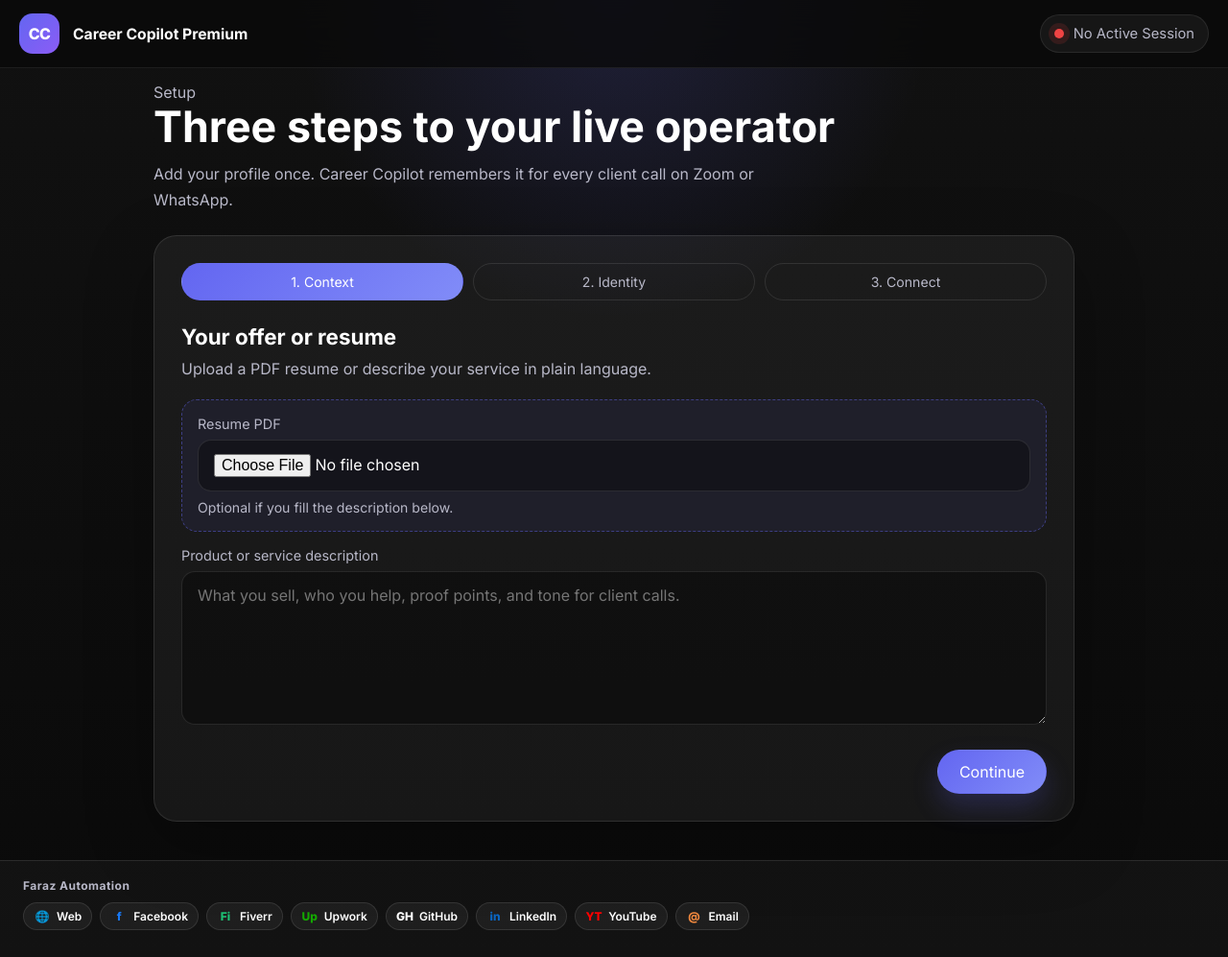
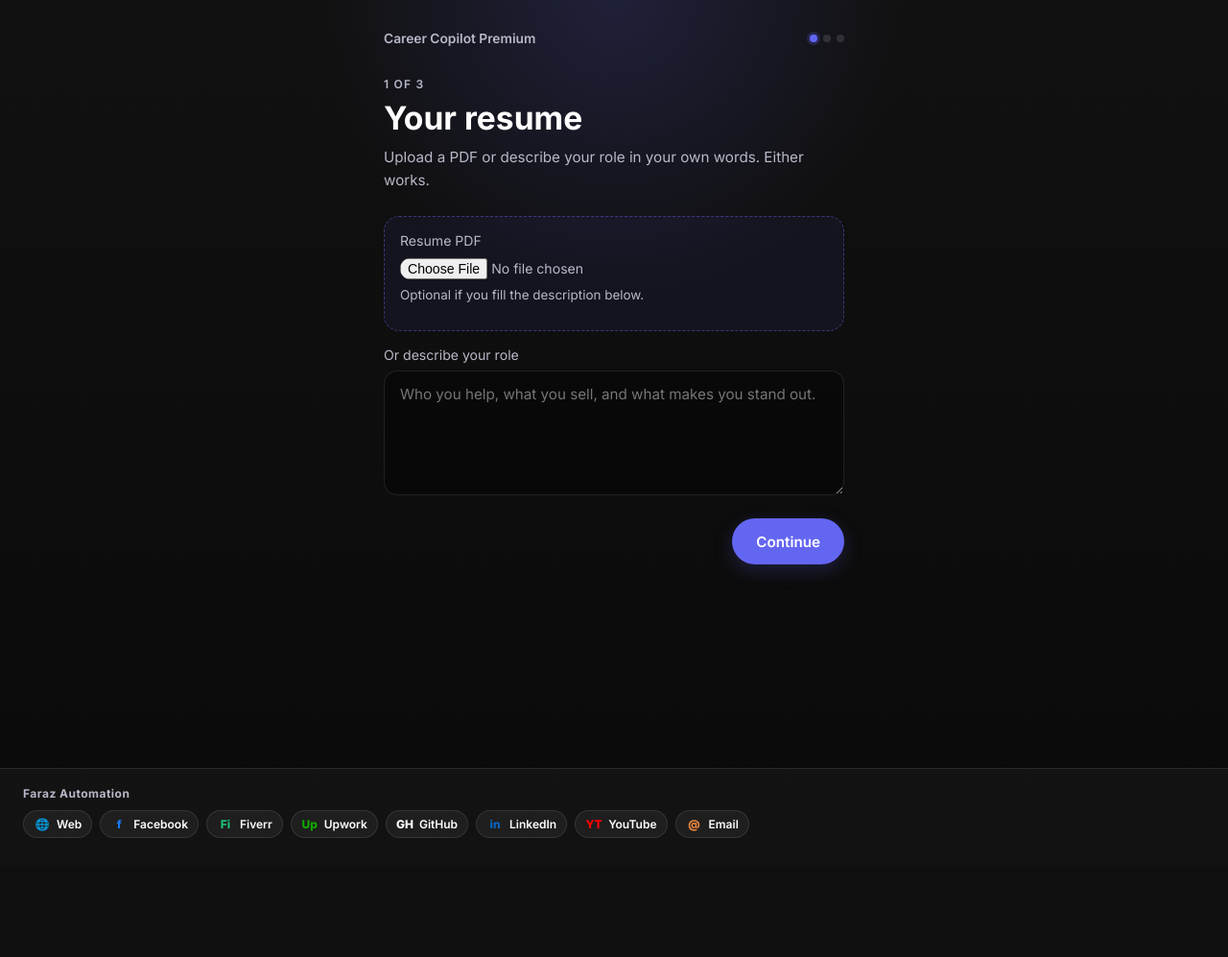
Before and after one commit to farazgoal-boop/career_copilot_premium, a Flask app: page /onboarding in a window 1280 px wide. Shown: the whole page at 96% size. After the commit the page ends 873 px from the top, so only its background shows below. Run offline with Flask 3, Linux system fonts and the light colour scheme.

Commit message:
redesign: setup wizard screen
Replace the wide 2-column card layout with a focused narrow single-column
wizard (max 480px). Large step heading + short subtitle per step. Three-dot
progress indicator replaces text step pills; JS still toggles .active and
.complete on the dot elements via data-step-pill attributes. Removed the
marketing hero section. Success step goes to home (/) instead of #command-deck.

All form field names and IDs unchanged. All JS logic identical.
onboarding.css no longer loaded (styles replaced by inline block).
error-banner class retained alongside ob-error so the JS error-extraction
fallback path still finds the server's message in raw HTML responses.

Co-Authored-By: Claude Sonnet 4.6 <noreply@anthropic.com>

```diff
--- a/web_app/templates/onboarding.html
+++ b/web_app/templates/onboarding.html
@@ -1,90 +1,312 @@
 {% extends "base.html" %}
 
-{% block title %}Career Copilot Premium Onboarding{% endblock %}
+{% block title %}Setup – Career Copilot Premium{% endblock %}
+
+{% block header %}{% endblock %}
 
 {% block body_class %}onboarding-view{% endblock %}
 
 {% block extra_head %}
-  <link rel="stylesheet" href="{{ url_for('static', filename='css/onboarding.css') }}">
+<style>
+  *, *::before, *::after { box-sizing: border-box; }
+
+  body.onboarding-view .premium-main { padding: 0; }
+
+  /* ── Shell ── */
+  .ob-shell {
+    width: min(480px, calc(100% - 48px));
+    margin: 0 auto;
+    padding: 32px 0 64px;
+    display: flex;
+    flex-direction: column;
+    gap: 32px;
+    min-height: 100vh;
+  }
+
+  /* ── Top bar ── */
+  .ob-topbar {
+    display: flex;
+    align-items: center;
+    justify-content: space-between;
+  }
+
+  .ob-brand {
+    font-size: 0.86rem;
+    font-weight: 600;
+    color: var(--premium-muted);
+  }
+
+  .ob-progress {
+    display: flex;
+    gap: 6px;
+    align-items: center;
+  }
+
+  /* data-step-pill elements — JS toggles .active and .complete on these */
+  .ob-dot {
+    width: 8px;
+    height: 8px;
+    border-radius: 50%;
+    background: rgba(255, 255, 255, 0.12);
+    transition: background 240ms, box-shadow 240ms;
+  }
+
+  .ob-dot.active {
+    background: var(--premium-accent);
+    box-shadow: 0 0 0 3px rgba(99, 102, 241, 0.22);
+  }
+
+  .ob-dot.complete {
+    background: rgba(99, 102, 241, 0.45);
+  }
+
+  /* ── Steps — JS needs .step / .step.active for show/hide ── */
+  .ob-step { display: none; }
+
+  .ob-step.active {
+    display: block;
+    animation: ob-rise 200ms ease;
+  }
+
+  @keyframes ob-rise {
+    from { opacity: 0; transform: translateY(6px); }
+    to   { opacity: 1; transform: translateY(0); }
+  }
+
+  /* ── Step header ── */
+  .ob-step-num {
+    font-size: 0.75rem;
+    font-weight: 600;
+    text-transform: uppercase;
+    letter-spacing: 0.1em;
+    color: var(--premium-muted);
+    margin: 0 0 10px;
+  }
+
+  .ob-step-title {
+    font-size: clamp(1.6rem, 4vw, 2.1rem);
+    font-weight: 700;
+    line-height: 1.1;
+    margin: 0 0 10px;
+  }
+
+  .ob-step-sub {
+    color: var(--premium-muted);
+    line-height: 1.6;
+    margin: 0 0 24px;
+    font-size: 0.95rem;
+  }
+
+  /* ── Form fields ── */
+  .ob-fields {
+    display: flex;
+    flex-direction: column;
+    gap: 16px;
+    margin-bottom: 24px;
+  }
+
+  .ob-fields label {
+    display: block;
+  }
+
+  .ob-fields label span {
+    display: block;
+    margin-bottom: 8px;
+    font-size: 0.88rem;
+    color: var(--premium-muted);
+  }
+
+  .ob-fields input,
+  .ob-fields textarea {
+    width: 100%;
+    padding: 14px 16px;
+    border-radius: 14px;
+    border: 1px solid var(--premium-line);
+    background: rgba(0, 0, 0, 0.35);
+    color: var(--premium-text);
+    font: inherit;
+    font-size: 0.95rem;
+    outline: none;
+    display: block;
+  }
+
+  .ob-fields input:focus,
+  .ob-fields textarea:focus {
+    border-color: rgba(99, 102, 241, 0.5);
+  }
+
+  .ob-fields textarea {
+    min-height: 130px;
+    resize: vertical;
+  }
+
+  .ob-fields .upload-label {
+    display: block;
+    padding: 16px;
+    border-radius: 16px;
+    border: 1px dashed rgba(99, 102, 241, 0.45);
+    background: rgba(99, 102, 241, 0.07);
+    cursor: pointer;
+  }
+
+  .ob-fields .upload-label input[type="file"] {
+    margin-top: 10px;
+    border: 0;
+    background: transparent;
+    padding: 0;
+    font-size: 0.88rem;
+    color: var(--premium-muted);
+  }
+
+  .ob-note {
+    margin-top: 8px;
+    font-size: 0.84rem;
+    color: var(--premium-muted);
+  }
+
+  /* ── Error banner ── */
+  .ob-error {
+    padding: 12px 14px;
+    border-radius: 12px;
+    border: 1px solid rgba(239, 68, 68, 0.35);
+    background: rgba(239, 68, 68, 0.1);
+    color: var(--premium-danger);
+    font-size: 0.92rem;
+  }
+
+  /* ── Buttons ── */
+  .ob-actions {
+    display: flex;
+    gap: 10px;
+    justify-content: flex-end;
+  }
+
+  .ob-actions--split {
+    justify-content: space-between;
+  }
+
+  .ob-btn {
+    display: inline-flex;
+    align-items: center;
+    justify-content: center;
+    min-height: 48px;
+    padding: 0 24px;
+    border-radius: 999px;
+    border: 1px solid transparent;
+    text-decoration: none;
+    font: inherit;
+    font-size: 0.95rem;
+    font-weight: 600;
+    cursor: pointer;
+    white-space: nowrap;
+  }
+
+  .ob-btn--primary {
+    background: var(--premium-accent);
+    color: #fff;
+    box-shadow: 0 6px 20px rgba(99, 102, 241, 0.22);
+    background-image: none;
+  }
+
+  .ob-btn--primary:hover { background: #5254d1; background-image: none; }
+  .ob-btn--primary:disabled { opacity: 0.6; cursor: wait; box-shadow: none; }
+
+  .ob-btn--secondary {
+    border-color: var(--premium-line);
+    background: transparent;
+    color: var(--premium-text);
+  }
+
+  .ob-btn--secondary:hover { background: rgba(255, 255, 255, 0.05); }
+</style>
 {% endblock %}
 
 {% block content %}
-  <main class="onboarding-shell">
-    <header class="onboarding-hero">
-      <p class="eyebrow">Setup</p>
-      <h1>Three steps to your live operator</h1>
-      <p>Add your profile once. Career Copilot remembers it for every client call on Zoom or WhatsApp.</p>
-    </header>
+<div class="ob-shell">
 
-    <section class="onboarding-card">
-      <div class="onboarding-stepper stepper" aria-label="Onboarding steps">
-        <div class="step-pill active" data-step-pill="0">1. Context</div>
-        <div class="step-pill" data-step-pill="1">2. Identity</div>
-        <div class="step-pill" data-step-pill="2">3. Connect</div>
+  <div class="ob-topbar">
+    <span class="ob-brand">Career Copilot Premium</span>
+    <div class="ob-progress" aria-label="Setup progress">
+      <span class="ob-dot active" data-step-pill="0"></span>
+      <span class="ob-dot" data-step-pill="1"></span>
+      <span class="ob-dot" data-step-pill="2"></span>
+    </div>
   </div>
 
   {% if error_message %}
-      <div class="error-banner">{{ error_message }}</div>
+  <div class="ob-error error-banner" role="alert">{{ error_message }}</div>
   {% endif %}
 
   <form id="onboarding-form" action="{{ url_for('onboarding') }}" method="post" enctype="multipart/form-data">
-        <section class="step active" data-step="0">
-          <h2>Your offer or resume</h2>
-          <p class="step-copy">Upload a PDF resume or describe your service in plain language.</p>
-          <div class="field-grid">
-            <label class="field-full upload-card">
+
+    <!-- Step 0: Resume / description -->
+    <section class="ob-step active" data-step="0">
+      <p class="ob-step-num">1 of 3</p>
+      <h1 class="ob-step-title">Your resume</h1>
+      <p class="ob-step-sub">Upload a PDF or describe your role in your own words. Either works.</p>
+
+      <div class="ob-fields">
+        <label class="upload-label">
           <span>Resume PDF</span>
           <input id="resume" name="resume" type="file" accept=".pdf,application/pdf">
-              <div class="note">Optional if you fill the description below.</div>
+          <p class="ob-note">Optional if you fill the description below.</p>
         </label>
-            <label class="field-full">
-              <span>Product or service description</span>
-              <textarea id="product_description" name="product_description" placeholder="What you sell, who you help, proof points, and tone for client calls."></textarea>
+        <label>
+          <span>Or describe your role</span>
+          <textarea id="product_description" name="product_description" placeholder="Who you help, what you sell, and what makes you stand out."></textarea>
         </label>
       </div>
-          <div class="actions actions--end">
-            <button class="button-primary" type="button" data-next>Continue</button>
+
+      <div class="ob-actions">
+        <button class="ob-btn ob-btn--primary" type="button" data-next>Continue</button>
       </div>
     </section>
 
-        <section class="step" data-step="1">
-          <h2>Your identity</h2>
-          <p class="step-copy">This anchors your profile and live session.</p>
-          <div class="field-grid">
+    <!-- Step 1: Identity -->
+    <section class="ob-step" data-step="1">
+      <p class="ob-step-num">2 of 3</p>
+      <h1 class="ob-step-title">Your profile</h1>
+      <p class="ob-step-sub">This anchors every session and shows up in your session history.</p>
+
+      <div class="ob-fields">
         <label>
           <span>Your name</span>
           <input id="full_name" name="full_name" type="text" placeholder="Your name" required>
         </label>
         <label>
           <span>Target role or product</span>
-              <input id="target_name" name="target_name" type="text" placeholder="e.g. Fiverr SEO package" required>
+          <input id="target_name" name="target_name" type="text" placeholder="e.g. Senior Backend Engineer" required>
         </label>
-            <label class="field-full">
-              <span>Current role (optional)</span>
-              <input id="current_role" name="current_role" type="text" placeholder="e.g. Freelance marketer">
+        <label>
+          <span>Current role <span style="opacity:.6;font-weight:400">(optional)</span></span>
+          <input id="current_role" name="current_role" type="text" placeholder="e.g. Software Engineer at Acme">
         </label>
       </div>
-          <div class="actions">
-            <button class="button-secondary" type="button" data-back>Back</button>
-            <button id="launch-session" class="button-primary" type="submit">Create Session</button>
+
+      <div class="ob-actions ob-actions--split">
+        <button class="ob-btn ob-btn--secondary" type="button" data-back>Back</button>
+        <button id="launch-session" class="ob-btn ob-btn--primary" type="submit">Create session</button>
       </div>
     </section>
 
-        <section class="step" data-step="2">
-          <div class="success-card">
-            <p class="eyebrow">Session ready</p>
-            <h2>Connect your phone</h2>
-            <p>Open the mobile app on the same Wi-Fi, tap Auto Fix, or enter the desktop IP shown on your dashboard.</p>
-            <div class="actions">
-              <a id="connect-mobile-button" class="button-primary button-link" href="{{ url_for('dashboard') }}#command-deck">Link Mobile</a>
-              <a id="continue-dashboard-button" class="button-secondary button-link" href="{{ url_for('dashboard') }}">Open Dashboard</a>
-            </div>
+    <!-- Step 2: Done -->
+    <section class="ob-step" data-step="2">
+      <p class="ob-step-num">Done</p>
+      <h1 class="ob-step-title">You&rsquo;re ready</h1>
+      <p class="ob-step-sub">Your profile is saved. Hit &ldquo;Start session&rdquo; on the home screen whenever you have a call coming up.</p>
+
+      <div class="ob-actions">
+        <a id="continue-dashboard-button" class="ob-btn ob-btn--primary" href="{{ url_for('dashboard') }}">Go to home</a>
+        <a id="connect-mobile-button" class="ob-btn ob-btn--secondary" href="{{ url_for('dashboard') }}">Link mobile</a>
       </div>
     </section>
+
   </form>
-    </section>
-  </main>
 
+</div>
+{% endblock %}
+
+{% block extra_scripts %}
   <script>
     (() => {
       const form = document.getElementById('onboarding-form');
@@ -165,7 +387,7 @@
           window.showToast?.(error.message || 'Could not create session.', 'error');
         } finally {
           launchButton.disabled = false;
-          launchButton.textContent = 'Create Session';
+          launchButton.textContent = 'Create session';
         }
       });
     })();
```
Lines whose indentation alone changed are shown as unchanged.
